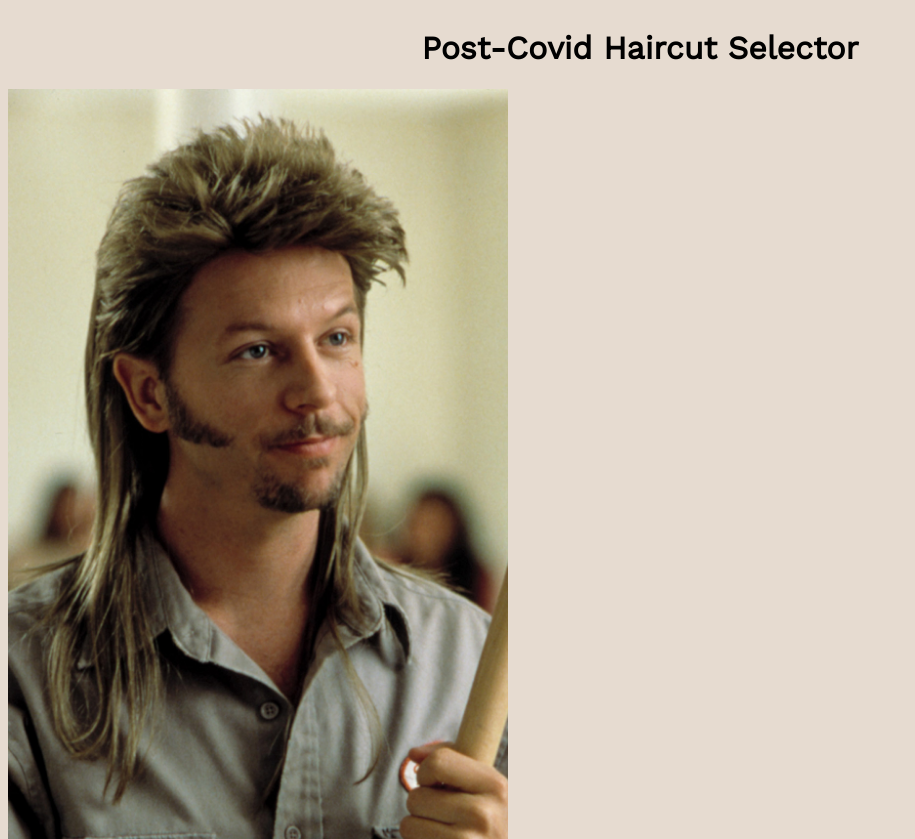
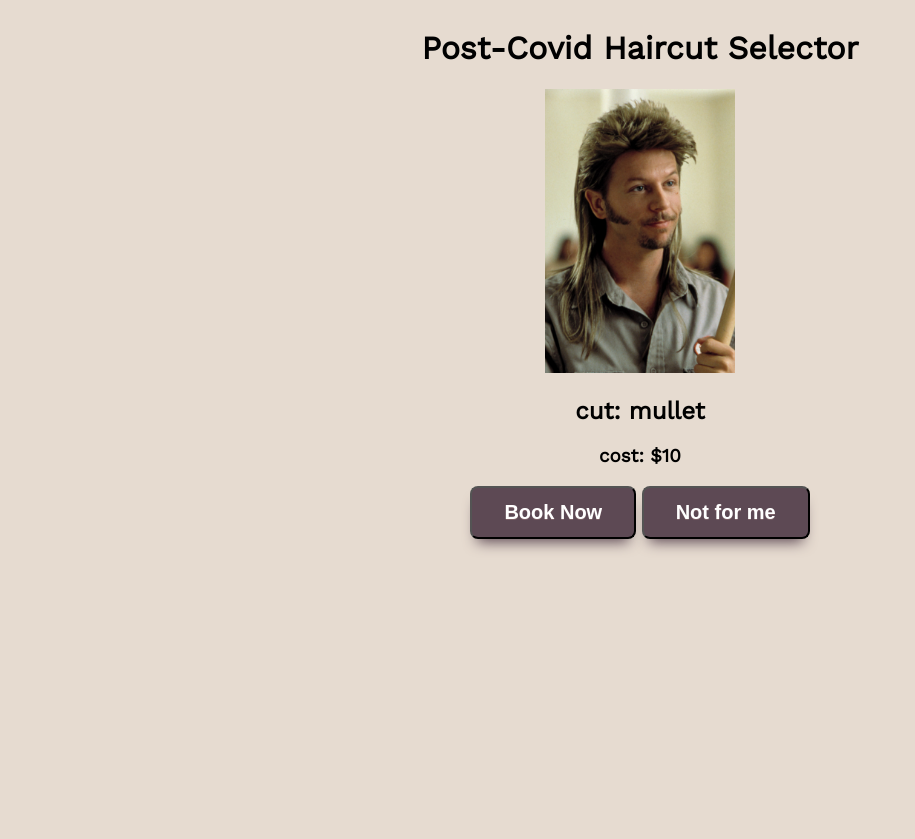
Before and after one commit to matai-2020/Mayonnaise, a Node server app: page /profile/1 in a window 1280 px wide. Shown: the whole page, without its empty margins (0-915 px from the left). After the commit the page ends 551 px from the top, so only its background shows below. Run offline with Node 20, Linux system fonts and the light colour scheme; data comes from the database, SQL or seed files in the repository; some libraries are stand-ins or nearby versions.

Commit message:
aligned content to centre in profile layout

```diff
--- a/public/css/styles.css
+++ b/public/css/styles.css
@@ -1,7 +1,7 @@
 /* $misty-rose: #f9e0d9ff;
 $almond: #e6dbd0ff;
 $deep-taupe: #7d6167ff;
-$eggplant: #754f5bff;
+$eggplant: #475f5bff;
 $eggplant-2: #5d4954ff; */
 
 * {
@@ -16,18 +16,43 @@ h1 {
 }
 
 .flex-container {
-  align-content: center
-}
+  align-content: center;
+  justify-content: center;
+  flex-direction: column;
+  text-align: center;
+  }
 
-.img{
-  margin: 0;
-  position: absolute;
-  max-width: 500px;
-  width: 100%;
+.img {
+  max-width: 15%;
   height: auto;
+
+  justify-content: center;
+  align-items: center;
 
 }
 
-.container {
-position: relative;
+button {
+  background-color: ;
 }
+button {
+	box-shadow: 0px 10px 14px -7px  #5d4954ff;
+	background-color: #5d4954ff;
+	border-radius:8px;
+	display:inline-block;
+	cursor:pointer;
+	color:#ffffff;
+	font-family:Arial;
+	font-size:20px;
+	font-weight:bold;
+	padding:13px 32px;
+	text-decoration:none;
+	text-shadow:0px 1px 0px #7d6167ff;
+}
+button:hover {
+	background:linear-gradient(to bottom, #408c99 5%, #599bb3 100%);
+	background-color:#408c99;
+}
+button:active {
+	position:relative;
+	top:1px;
+}
--- a/views/profile.hbs
+++ b/views/profile.hbs
@@ -1,4 +1,4 @@
-<div= container>
+<div class= "flex-container" >
       <h1>Post-Covid Haircut Selector</h1>
           <img class="img" src={{image}} alt={{name}}>
           <h2>cut: {{name}}</h2>
```
